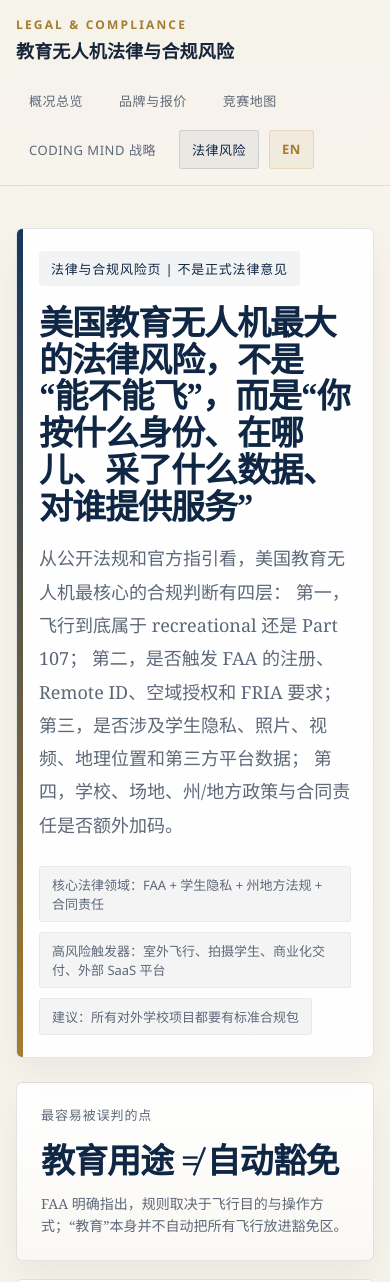
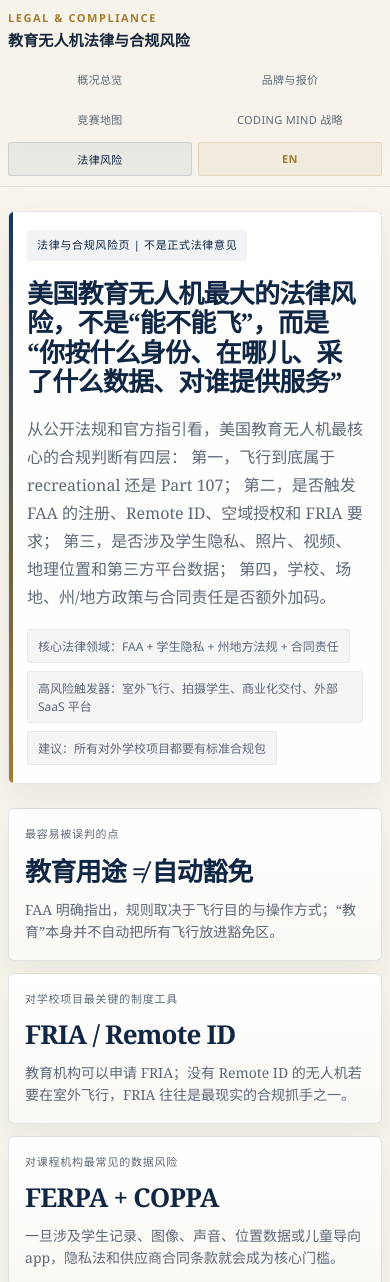
Before and after one commit to li2918/edDrone, a plain HTML site: page legal.html in a window 390 px wide. Shown: the top 1282 px of the page. Drawn offline with Linux system fonts and the light colour scheme.

Commit message:
Improve mobile responsiveness for report pages

```diff
--- a/assets/styles.css
+++ b/assets/styles.css
@@ -424,6 +424,8 @@ ul.clean {
 
 .table-wrap {
   overflow-x: auto;
+  -webkit-overflow-scrolling: touch;
+  scrollbar-width: thin;
 }
 
 table {
@@ -553,4 +555,217 @@ tbody tr:hover {
   .source-card {
     padding: 22px;
   }
+
+  .metric-box strong,
+  .stat-value {
+    font-size: 30px;
+  }
 }
+
+@media (max-width: 720px) {
+  body {
+    font-size: 15px;
+  }
+
+  .page-shell {
+    width: min(calc(100% - 20px), var(--content));
+  }
+
+  .topbar {
+    position: static;
+  }
+
+  .topbar-inner {
+    gap: 12px;
+    padding: 12px 0;
+  }
+
+  .brand-title {
+    font-size: 16px;
+  }
+
+  .nav-links {
+    width: 100%;
+    gap: 8px;
+  }
+
+  .nav-links a {
+    padding: 8px 10px;
+    font-size: 12px;
+    letter-spacing: 0.03em;
+  }
+
+  .hero {
+    padding: 24px 0 12px;
+  }
+
+  .hero-card,
+  .panel,
+  .timeline-card,
+  .source-card,
+  .stat-card,
+  .note-card {
+    padding: 18px;
+  }
+
+  .hero h1 {
+    font-size: clamp(28px, 9vw, 40px);
+    line-height: 1.14;
+  }
+
+  .hero p.lead,
+  .section-head p,
+  .panel p,
+  .panel li,
+  .timeline-card p,
+  .timeline-card li,
+  .table-card p,
+  .source-card li,
+  .note-card p {
+    font-size: 15px;
+    line-height: 1.75;
+  }
+
+  .section-head h2 {
+    font-size: 24px;
+    padding-bottom: 8px;
+  }
+
+  .section-head h2::after {
+    width: 56px;
+  }
+
+  .eyebrow {
+    font-size: 11px;
+    padding: 7px 10px;
+  }
+
+  .hero-tags,
+  .chip-row {
+    gap: 8px;
+    margin-top: 18px;
+  }
+
+  .tag,
+  .chip {
+    font-size: 12px;
+    padding: 7px 10px;
+  }
+
+  .metric-strip,
+  .timeline,
+  .hero-side {
+    gap: 12px;
+  }
+
+  .metric-box,
+  .matrix-item {
+    padding: 16px;
+  }
+
+  .metric-box strong,
+  .stat-value {
+    font-size: 28px;
+  }
+
+  th,
+  td {
+    padding: 14px 14px;
+    font-size: 13px;
+  }
+
+  table {
+    min-width: 700px;
+  }
+
+  section {
+    padding: 14px 0 12px;
+  }
+
+  .footer {
+    padding: 24px 0 40px;
+    font-size: 13px;
+  }
+}
+
+@media (max-width: 480px) {
+  .page-shell {
+    width: min(calc(100% - 16px), var(--content));
+  }
+
+  .topbar-inner {
+    padding: 10px 0;
+  }
+
+  .brand-kicker {
+    font-size: 11px;
+    letter-spacing: 0.14em;
+  }
+
+  .brand-title {
+    font-size: 15px;
+  }
+
+  .nav-links {
+    display: grid;
+    grid-template-columns: repeat(2, minmax(0, 1fr));
+    gap: 6px;
+  }
+
+  .nav-links a {
+    text-align: center;
+    width: 100%;
+    padding: 8px 8px;
+    font-size: 11px;
+  }
+
+  .hero h1 {
+    font-size: 26px;
+  }
+
+  .hero p.lead {
+    font-size: 16px;
+  }
+
+  .eyebrow {
+    display: inline-block;
+    line-height: 1.5;
+  }
+
+  .hero-card::before {
+    width: 4px;
+  }
+
+  .stat-card,
+  .metric-box,
+  .matrix-item,
+  .panel,
+  .timeline-card,
+  .source-card,
+  .note-card {
+    padding: 16px;
+  }
+
+  .stat-label,
+  .timeline-step {
+    font-size: 11px;
+  }
+
+  .metric-box strong,
+  .stat-value {
+    font-size: 26px;
+  }
+
+  ul.clean {
+    padding-left: 16px;
+  }
+
+  th,
+  td {
+    padding: 12px 12px;
+  }
+
+  table {
+    min-width: 620px;
+  }
+}
```
